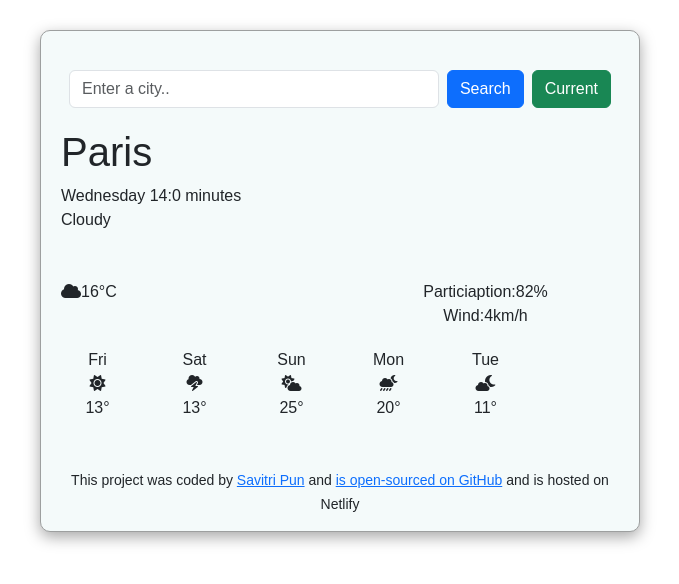
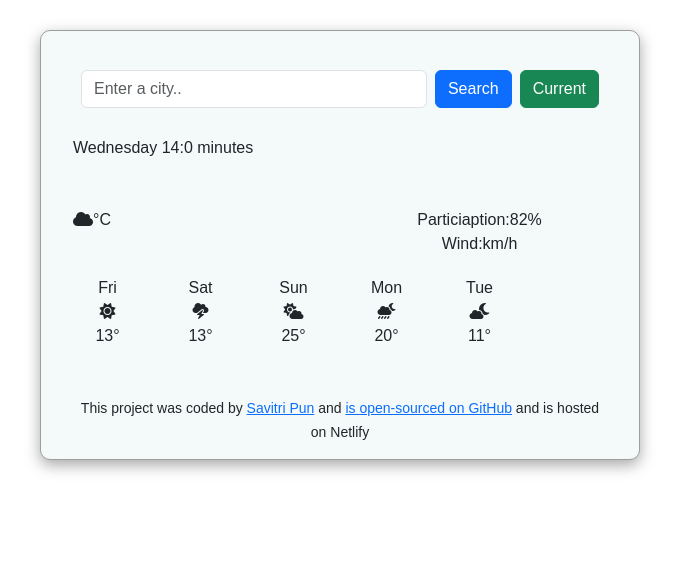
Before and after one commit to punSavitri/react-weather-app, a React (Create React App) app: page / in a window 1280 px wide. Shown: the top 584 px of the page, without its empty margins (300-979 px from the left). Built offline with nearby package versions, Linux system fonts and the light colour scheme.

Commit message:
import axios into Weather.js to make api call

```diff
--- a/package.json
+++ b/package.json
@@ -6,6 +6,7 @@
     "@testing-library/jest-dom": "^5.17.0",
     "@testing-library/react": "^13.4.0",
     "@testing-library/user-event": "^13.5.0",
+    "axios": "^1.6.8",
     "bootstrap": "^5.3.3",
     "react": "^18.2.0",
     "react-dom": "^18.2.0",
--- a/public/index.html
+++ b/public/index.html
@@ -9,7 +9,7 @@
       name="description"
       content="Weather website application created using create-react-app"
     />
-    <link rel="apple-touch-icon" href="%PUBLIC_URL%/logo192.png" />
+
     <link rel="manifest" href="%PUBLIC_URL%/manifest.json" />
     <title>React Weather App</title>
     <!-- fontawesome icons -->
--- a/src/Weather.js
+++ b/src/Weather.js
@@ -1,35 +1,63 @@
 
-import React from "react";
+import React, { useState } from "react";
+import axios from "axios";
 import "./Weather.css";
 
-export default function Weather() {
+export default function Weather(props) {
+  //define state variables
+  const [city, setCity] = useState("");
+  const [weather, setWeather] = useState({});
+
+  function showWeatherData(response) {
+    console.log(response);
+    setWeather({
+      cityName: response.data.name,
+      temperature: Math.round(response.data.main.temp),
+      wind: response.data.wind.speed,
+      description: response.data.weather[0].description
+    })
+  }
+
+  function handleSubmit(event) {
+    event.preventDefault();
+    //make an api call
+    let apiKey = "5b565b9df0c73c61b9800cce1a0e8af7";
+    let units = "metric";
+    let apiUrl = `https://api.openweathermap.org/data/2.5/weather?q=${city}&units=${units}&appid=${apiKey}`;
+    console.log(apiUrl);
+    //request axios to get data from api
+    axios.get(apiUrl).then(showWeatherData);
+  }
+  function updateCity(event) {
+    setCity(event.target.value);
+  }
+  //create a form variable
   return (
-    <div className="Weather">
+    <div div className="Weather container" >
       <header>
-        <form className="d-flex mt-4">
-          <input type="search" placeholder="Enter a city.." aria-label="Search" className="form-control mx-2" />
+        <form onSubmit={handleSubmit} className="d-flex mt-4">
+          <input type="search" placeholder="Enter a city.." aria-label="Search" className="form-control mx-2" onChange={updateCity} />
           <button type="submit" className="btn btn-primary">Search</button>
           <button type="search" className="btn btn-success mx-2">Current</button>
         </form>
-
       </header>
       <main>
         <div className="weather-info ">
           <div className="weather-info-heading">
-            <h1 className="text-start">Paris</h1>
+            <h1 className="text-start">{weather.cityName}</h1>
             <div className="weather-info-detais text-start">Wednesday 14:0 minutes</div>
-            <div className="weather-info-detais text-start">Cloudy</div>
+            <div className="weather-info-detais text-start">{weather.description}</div>
           </div>
           <div className="row mt-5 ">
             <div className="col-sm-6">
               <div className="d-flex">
                 <div className="weather-icon"><i class="fa-solid fa-cloud"></i></div>
-                <div className="current-temperature">16°C</div>
+                <div className="current-temperature">{weather.temperature}°C</div>
               </div>
             </div>
             <div className="col-sm-6">
               <div>Particiaption:82%</div>
-              <div>Wind:4km/h</div>
+              <div>Wind:{weather.wind}km/h</div>
             </div>
           </div>
         </div>
```
Also changed, not shown: src/FormattedDate.css (added), src/FormattedDate.js (added), src/images/cloudy.png (deleted), 1 other file (tests, documents, lock files or other folders).
